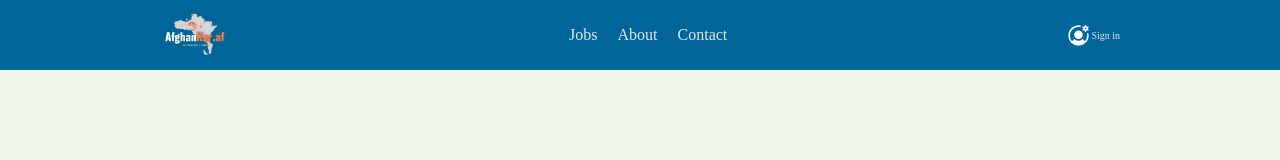
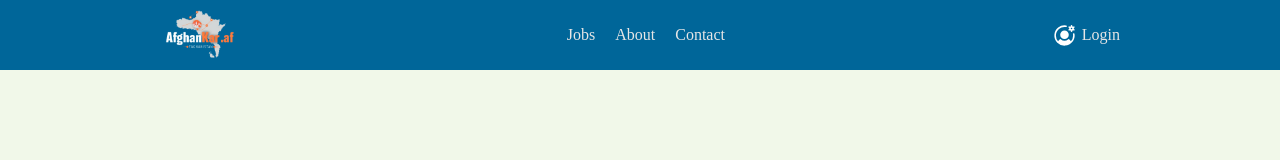
Before and after one commit to Naeemi7/AfghanKar.af, a React (Vite) app in the folder client/: page / in a window 1280 px wide. Shown: the top 160 px of the page. Built offline with nearby package versions, Linux system fonts and the light colour scheme.

Commit message:
bug fixed

```diff
--- a/client/src/components/common/navbar/Profile.jsx
+++ b/client/src/components/common/navbar/Profile.jsx
@@ -18,13 +18,15 @@ const Profile = () => {
       aria-haspopup="true"
       aria-expanded={showDropdown}
     >
+      <div className="profile-icon-wrapper">
         <Icon
           library="pi"
           name="PiUserCircleGearFill"
           size={10}
           className="profile-icon"
         />
-      <span>Sign in</span>
+        <span>Login</span>
+      </div>
       {showDropdown && (
         <div className="profile-dropdown" role="menu">
           <ul>
--- a/client/src/styles/App.scss
+++ b/client/src/styles/App.scss
@@ -32,7 +32,7 @@ body {
       // Logo container
       .logo-container {
         img {
-          height: 7rem;
+          height: 8rem;
           width: auto;
 
           @media (max-width: 768px) {
@@ -85,13 +85,22 @@ body {
           display: none; // Hide profile on small screens
         }
 
-        .profile-icon {
-          @include icon-template;
+        .profile-icon-wrapper {
+          display: flex;
+          align-items: center;
+          gap: 0.5rem;
+
+          span {
+            font-size: 1.6rem;
+          }
+          .profile-icon {
+            @include icon-template;
+          }
         }
 
         .profile-dropdown {
           position: absolute;
-          top: 7rem;
+          top: 3rem;
           right: 0;
           background-color: $card-background-color;
           box-shadow: 0 8px 16px rgba(0, 0, 0, 0.2);
```
Lines whose indentation alone changed are shown as unchanged.
